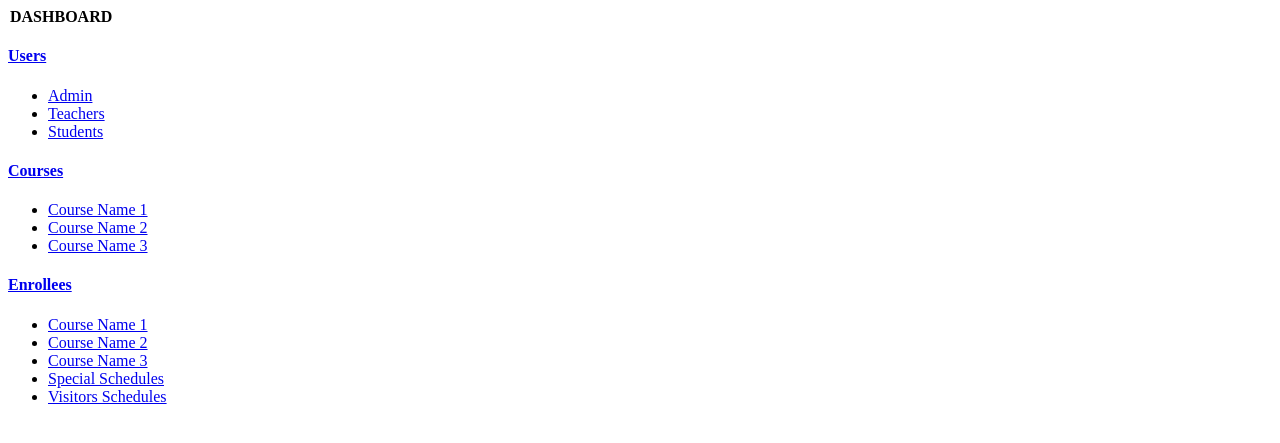
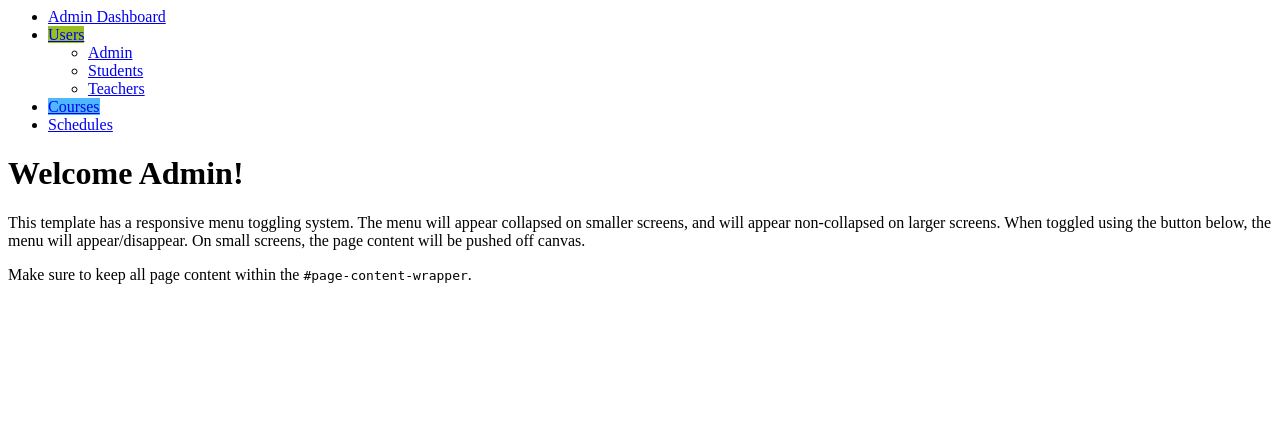
Before and after one commit to jeremiahC/ci2, a CodeIgniter app: the page made by application/views/auth/pages/admin/manage.php in a window 1280 px wide. Shown: the top 443 px of the page. Run offline with CodeIgniter, Linux system fonts and the light colour scheme; data that the repository does not hold is empty.

Commit message:
10/14/2015 deleted and edited

```diff
--- a/application/views/auth/pages/admin/dashboard.php
+++ b/application/views/auth/pages/admin/dashboard.php
@@ -1,80 +1,48 @@
+    <div id="wrapper">
 
-		<div class="collapse navbar-collapse navbar-ex1-collapse ">
+        <!-- Sidebar -->
+        <div id="sidebar-wrapper">
+            <ul class="sidebar-nav">
+                <li class="sidebar-brand">
+                    <a href="#">
+                        Admin Dashboard
+                    </a>
+                </li>
+                <li>
+                    <a href="#" class="user anim" id="start" style="background:#98bf21; width: 10px;">Users</a>
+						<ul class="drop">
+								<li class=><a href="#">Admin</a></li>
+								<li><a href="#">Students</a></li>
+								<li><a href="#">Teachers</a></li>
+						</ul>
+                </li>
+                <li>
+                    <a href="#"style="background:#4DB8FF; width: 10px;">Courses</a>
+                </li>
+                <li>
+                    <a href="#" style="background:#fff; width: 10px;">Schedules</a>
+                </li>
+            </ul>
+        </div>
+        <!-- /#sidebar-wrapper -->
 
-                <div class="nav navbar-nav side-nav well">
-
-                <legend><strong class="text-info text-justify">DASHBOARD</strong></legend>
-                    <div class="panel-group" id="accordion" role="tablist" aria-multiselectable="true">
-					  <div class="panel panel-info">
-					    <div class="panel-heading" role="tab" id="headingOne">
-					      <h4 class="panel-title">
-					        <span class="glyphicon glyphicon-user pull-left	"></span>
-					        <a role="button" data-toggle="collapse" data-parent="#accordion" href="#collapseOne" aria-expanded="true" aria-controls="collapseOne">
-					          Users
-					        </a>
-					        <span class=" pull-right glyphicon glyphicon-menu-hamburger" role="button" data-toggle="collapse" data-parent="#accordion" href="#collapseOne" aria-expanded="true" aria-controls="collapseOne"></span>
-					      </h4>
-					    </div>
-					    <div id="collapseOne" class="panel-collapse collapse" role="tabpanel" aria-labelledby="headingOne">
-					      <div class="list-group text-center">
-					      		<ul class="list-unstyled">
-					      			<li><?php echo anchor('admin/crud/users','Admin',array('class'=>'side-nav-a'));?></li>
-					      			<li><?php echo anchor('admin/crud/teachers','Teachers',array('class'=>'side-nav-a'));?></li>
-					      			<li><?php echo anchor('admin/crud/admins','Students',array('class'=>'side-nav-a'));?></li>
-					      		</ul>
+        <!-- Page Content -->
+        <div id="page-content-wrapper">
+				<div class="reg-page">
+						<div class="container-fluid">
+							<div class="row">
+								<div class="col-lg-12">
+										<a href="#menu-toggle" class="glyphicon glyphicon-menu-hamburger" id="menu-toggle"></a>
+										<h1>Welcome Admin!</h1>
+										<p>This template has a responsive menu toggling system. The menu will appear collapsed on smaller screens, and will appear non-collapsed on larger screens. When toggled using the button below, the menu will appear/disappear. On small screens, the page content will be pushed off canvas.</p>
+										<p>Make sure to keep all page content within the <code>#page-content-wrapper</code>.</p>
 
 								</div>
 							</div>
 						</div>
-					  <div class="panel panel-info">
-					    <div class="panel-heading" role="tab" id="headingTwo">
-					      <h4 class="panel-title">
-					      	<span class="glyphicon glyphicon-blackboard pull-left"></span>
-					        <a class="collapsed" role="button" data-toggle="collapse" data-parent="#accordion" href="#collapseTwo" aria-expanded="false" aria-controls="collapseTwo">
-					          Courses
-					        </a>
-					        <span class=" pull-right glyphicon glyphicon-menu-hamburger" role="button" data-toggle="collapse" data-parent="#accordion" href="#collapseTwo" aria-expanded="true" aria-controls="collapseTwo"></span>
-
-					      </h4>
-					    </div>
-					    <div id="collapseTwo" class="panel-collapse collapse" role="tabpanel" aria-labelledby="headingTwo">
-					     <div class="list-group">
-					      		<ul class="list-unstyled text-center">
-					      			<li><?php echo anchor('admin/crud/course_1','Course Name 1',array('class'=>'side-nav-a'));?></li>
-					      			<li><?php echo anchor('admin/crud/course_2','Course Name 2',array('class'=>'side-nav-a'));?></li>
-					      			<li><?php echo anchor('admin/crud/course_3','Course Name 3',array('class'=>'side-nav-a'));?></li>
-					      		</ul>
 				</div>
         </div>
-					  </div>
-					  <div class="panel panel-info">
-					    <div class="panel-heading" role="tab" id="headingThree">
-					      <h4 class="panel-title">
-					      <span class="glyphicon glyphicon-certificate pull-left"></span>
-					        <a class="collapsed" role="button" data-toggle="collapse" data-parent="#accordion" href="#collapseThree" aria-expanded="false" aria-controls="collapseThree">
-					          Enrollees
-					        </a>
-					        <span class=" pull-right glyphicon glyphicon-menu-hamburger" role="button" data-toggle="collapse" data-parent="#accordion" href="#collapseThree" aria-expanded="true" aria-controls="collapseThree"></span>
-
-					      </h4>
-					    </div>
-					    <div id="collapseThree" class="panel-collapse collapse" role="tabpanel" aria-labelledby="headingThree">
-					      <div class="list-group">
-					        	<ul class="list-unstyled text-center">
-					      			<li><?php echo anchor('admin/crud/course1_enrollees','Course Name 1',array('class'=>'side-nav-a'));?></li>
-					      			<li><?php echo anchor('admin/crud/course2_enrollees','Course Name 2',array('class'=>'side-nav-a'));?></li>
-					      			<li><?php echo anchor('admin/crud/course3_enrollees','Course Name 3',array('class'=>'side-nav-a'));?></li>
-					      			<li><?php echo anchor('admin/crud/special_schedules','Special Schedules',array('class'=>'side-nav-a'));?></li>
-					      			<li><?php echo anchor('admin/crud/visitor_schedules','Visitors Schedules',array('class'=>'side-nav-a'));?></li>
-					      		</ul>
-					        </div>
-					    </div>
-					  </div>
-					</div>
+        <!-- /#page-content-wrapper -->
 
     </div>
-
-
-
-            </div>
-            <!-- /.navbar-collapse -->
+    <!-- /#wrapper -->
```
Lines whose indentation alone changed are shown as unchanged.
